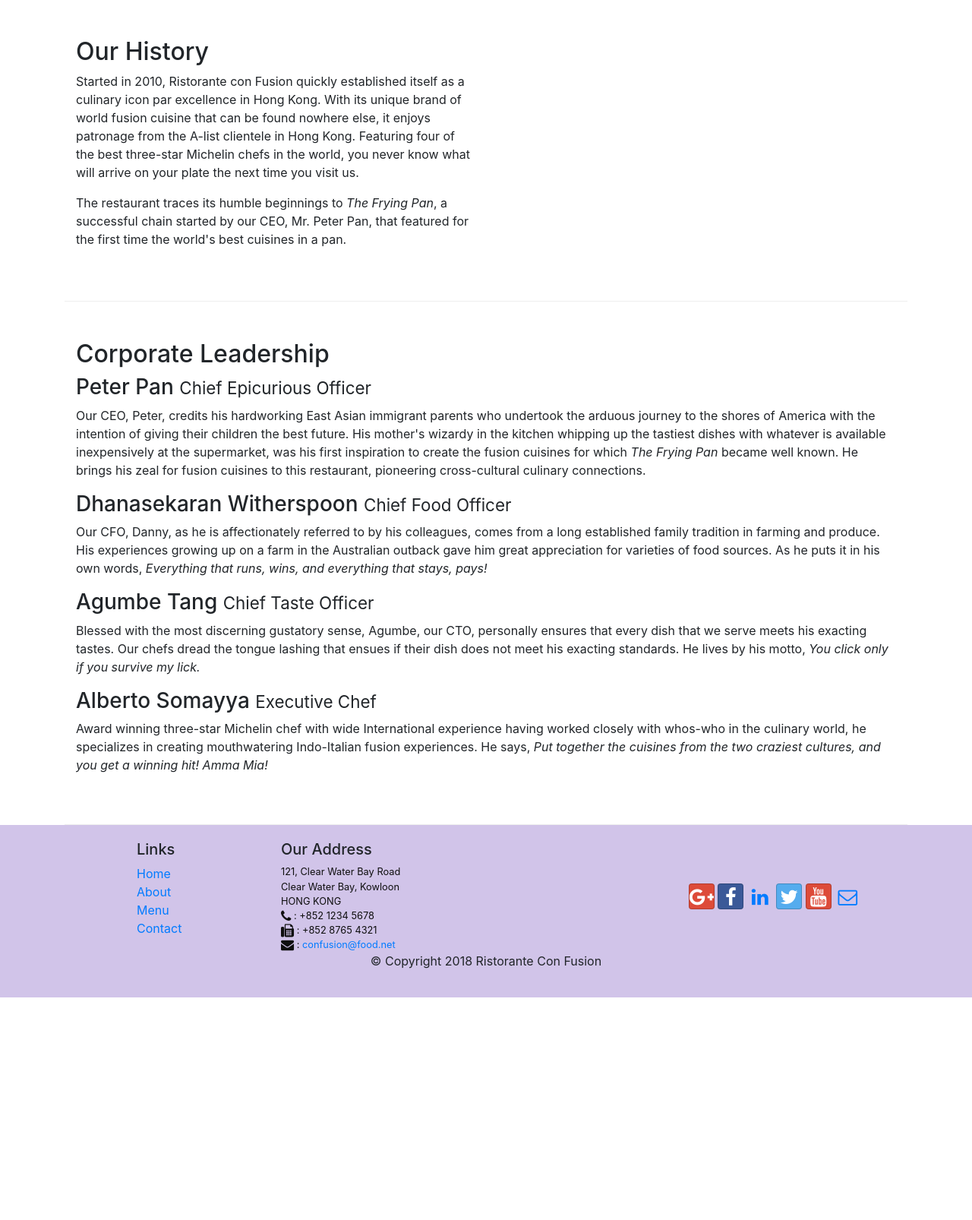
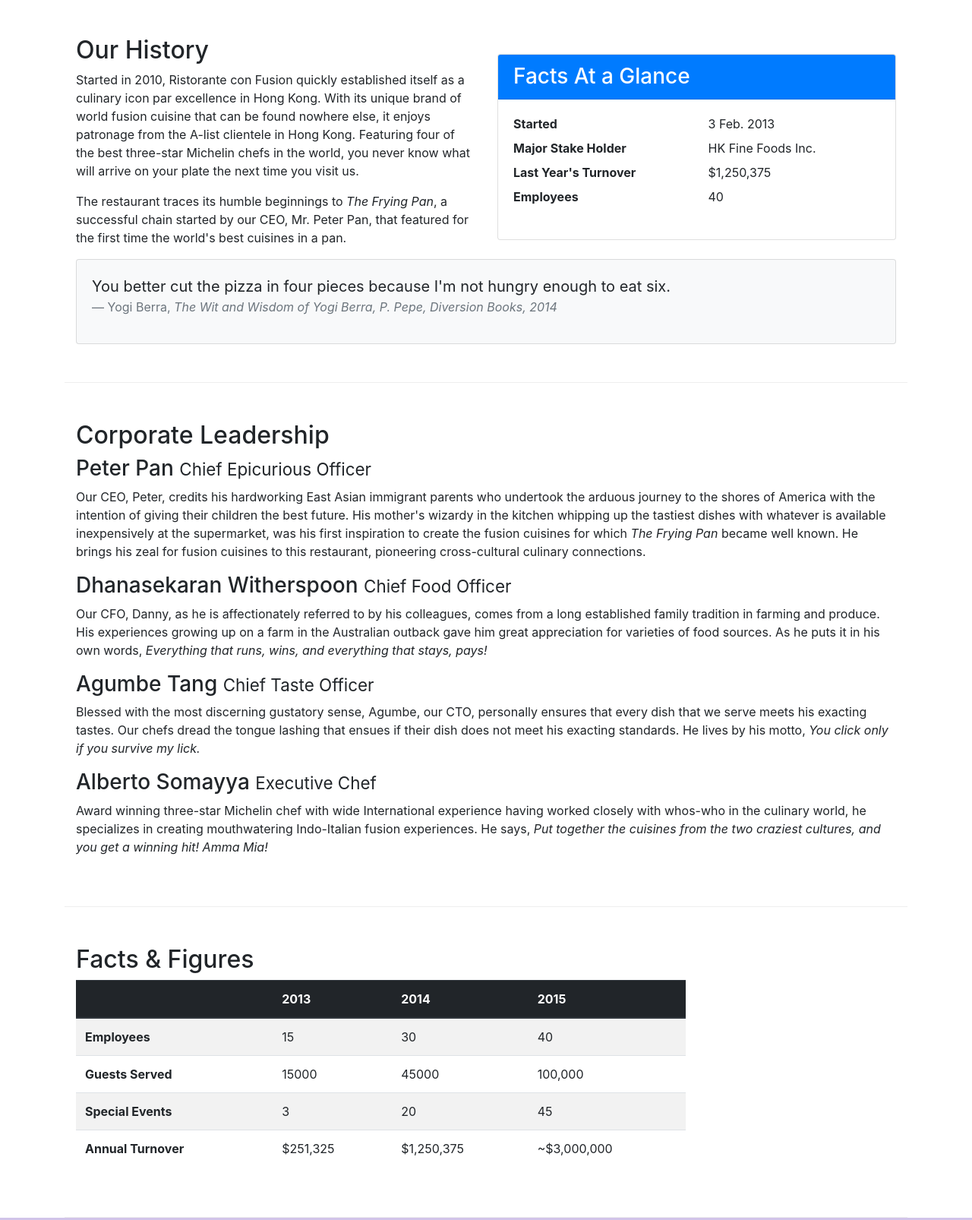
Before and after one commit to YungShen/Intro-to-Bootstrap, a website: page aboutus.html in a window 1280 px wide. Shown: the part 468-2074 px from the top of the page at 76% size. Before the commit the page ends 1781 px from the top, so only its background shows below. Drawn offline with nearby package versions, Linux system fonts and the light colour scheme.

Commit message:
Tables and Cards

```diff
--- a/aboutus.html
+++ b/aboutus.html
@@ -79,52 +79,115 @@
                 <p>The restaurant traces its humble beginnings to <em>The Frying Pan</em>, a successful chain started by
                     our CEO, Mr. Peter Pan, that featured for the first time the world's best cuisines in a pan.</p>
             </div>
-            <div>
+            <div class="col-12 col-sm-6">
+                <div class="card">
+                    <h3 class="card-header bg-primary text-white">Facts At a Glance</h3>
+                    <div class="card-body">
+                        <!--Description List-->
+                        <dl class="row">
+                            <dt class="col-6">Started</dt>
+                            <dd class="col-6">3 Feb. 2013</dd>
+                            <dt class="col-6">Major Stake Holder</dt>
+                            <dd class="col-6">HK Fine Foods Inc.</dd>
+                            <dt class="col-6">Last Year's Turnover</dt>
+                            <dd class="col-6">$1,250,375</dd>
+                            <dt class="col-6">Employees</dt>
+                            <dd class="col-6">40</dd>
+                        </dl>
+                    </div>
+                </div>
+            </div>
+            <div class="col-12">
+                <!--Card not containing card header-->
+                <div class="card card-body bg-light">
+                    <blockquote class="blockquote">
+                        <p class="mb-0">You better cut the pizza in four pieces because
+                            I'm not hungry enough to eat six.</p>
+                        <!--Footer acts as citation-->
+                        <footer class="blockquote-footer">Yogi Berra,
+                            <cite title="Source Title">The Wit and Wisdom of Yogi Berra,
+                                P. Pepe, Diversion Books, 2014</cite>
+                        </footer>
+                    </blockquote>
+                </div>
             </div>
         </div>
 
 
         <div class="row row-content align-items-center">
-            <div class="col-12 col-sm-12  col-md-12">
+            <div class="col-12">
                 <h2>Corporate Leadership</h2>
                 <h3>Peter Pan <small>Chief Epicurious Officer</small></h3>
-                <div class="d-none d-sm-block">
-                    <p>Our CEO, Peter, credits his hardworking East Asian immigrant parents who undertook the arduous
-                        journey to the shores of America with the intention of giving their children the best future.
-                        His mother's wizardy in the kitchen whipping up the tastiest dishes with whatever is available
-                        inexpensively at the supermarket, was his first inspiration to create the fusion cuisines for
-                        which <em>The Frying Pan</em> became well known. He brings his zeal for fusion cuisines to this
-                        restaurant, pioneering cross-cultural culinary connections.</p>
+                <p class="d-none d-sm-block">Our CEO, Peter, credits his hardworking East Asian immigrant parents who
+                    undertook the arduous journey to the shores of America with the intention of giving their children
+                    the best future. His mother's wizardy in the kitchen whipping up the tastiest dishes with whatever
+                    is available inexpensively at the supermarket, was his first inspiration to create the fusion
+                    cuisines for which <em>The Frying Pan</em> became well known. He brings his zeal for fusion cuisines
+                    to this restaurant, pioneering cross-cultural culinary connections.</p>
+                <h3>Dhanasekaran Witherspoon <small>Chief Food Officer</small></h3>
+                <p class="d-none d-sm-block">Our CFO, Danny, as he is affectionately referred to by his colleagues,
+                    comes from a long established family tradition in farming and produce. His experiences growing up on
+                    a farm in the Australian outback gave him great appreciation for varieties of food sources. As he
+                    puts it in his own words, <em>Everything that runs, wins, and everything that stays, pays!</em></p>
+                <h3>Agumbe Tang <small>Chief Taste Officer</small></h3>
+                <p class="d-none d-sm-block">Blessed with the most discerning gustatory sense, Agumbe, our CTO,
+                    personally ensures that every dish that we serve meets his exacting tastes. Our chefs dread the
+                    tongue lashing that ensues if their dish does not meet his exacting standards. He lives by his
+                    motto, <em>You click only if you survive my lick.</em></p>
+                <h3>Alberto Somayya <small>Executive Chef</small></h3>
+                <p class="d-none d-sm-block">Award winning three-star Michelin chef with wide International experience
+                    having worked closely with whos-who in the culinary world, he specializes in creating mouthwatering
+                    Indo-Italian fusion experiences. He says, <em>Put together the cuisines from the two craziest
+                        cultures, and you get a winning hit! Amma Mia!</em></p>
+            </div>
+        </div>
+        <div class="row row-content">
+            <div class="col-12 col-sm-9">
+                <h2>Facts &amp; Figures</h2>
+                <!--makes the table scrollable-->
+                <div class="table-responsive">
+                    <table class="table table-striped">
+                        <thead class="thead-dark">
+                            <tr>
+                                <th>&nbsp;</th>
+                                <th>2013</th>
+                                <th>2014</th>
+                                <th>2015</th>
+                            </tr>
+                        </thead>
+                        <tbody>
+                            <tr>
+                                <th>Employees</th>
+                                <td>15</td>
+                                <td>30</td>
+                                <td>40</td>
+                            </tr>
+                            <tr>
+                                <th>Guests Served</th>
+                                <td>15000</td>
+                                <td>45000</td>
+                                <td>100,000</td>
+                            </tr>
+                            <tr>
+                                <th>Special Events</th>
+                                <td>3</td>
+                                <td>20</td>
+                                <td>45</td>
+                            </tr>
+                            <tr>
+                                <th>Annual Turnover</th>
+                                <td>$251,325</td>
+                                <td>$1,250,375</td>
+                                <td>~$3,000,000</td>
+                            </tr>
+                        </tbody>
+                    </table>
                 </div>
-                <h3>Dhanasekaran Witherspoon <small>Chief Food Officer</small></h3>
-                <div class="d-none d-sm-block">
-
-                    <p>Our CFO, Danny, as he is affectionately referred to by his colleagues, comes from a long
-                        established family tradition in farming and produce. His experiences growing up on a farm in the
-                        Australian outback gave him great appreciation for varieties of food sources. As he puts it in
-                        his own words, <em>Everything that runs, wins, and everything that stays, pays!</em></p>
-
-                </div>
-                <h3>Agumbe Tang <small>Chief Taste Officer</small></h3>
-                <div class="d-none d-sm-block">
-                    <p>Blessed with the most discerning gustatory sense, Agumbe, our CTO, personally ensures that every
-                        dish that we serve meets his exacting tastes. Our chefs dread the tongue lashing that ensues if
-                        their dish does not meet his exacting standards. He lives by his motto, <em>You click only if
-                            you survive my lick.</em></p>
-                </div>
-                <h3>Alberto Somayya <small>Executive Chef</small></h3>
-                <div class="d-none d-sm-block">
-                    <p>Award winning three-star Michelin chef with wide International experience having worked closely
-                        with whos-who in the culinary world, he specializes in creating mouthwatering Indo-Italian
-                        fusion experiences. He says, <em>Put together the cuisines from the two craziest cultures, and
-                            you get a winning hit! Amma Mia!</em></p>
-                </div>
+            </div>
+        </div>
+    </div>
 
 
-            </div>
-        </div>
-
-    </div>
 
     <footer class="footer">
         <div class="container">
```
